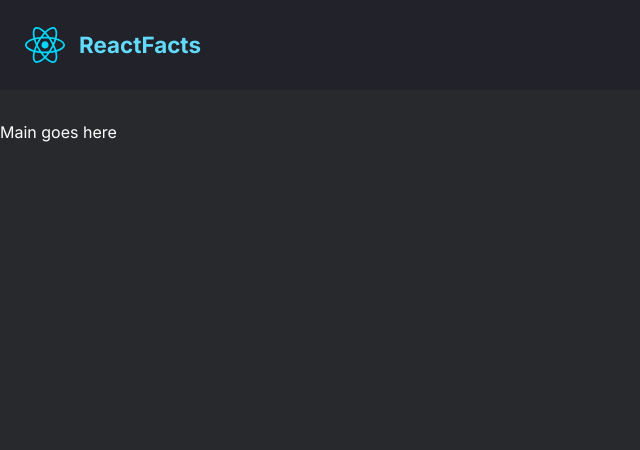
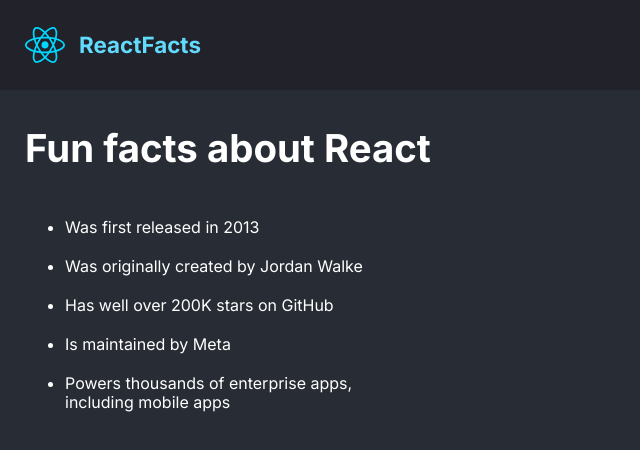
Before and after one commit to nataliewxngg/react-course, a React (Vite) app: page / in a window 1280 px wide. Shown: the top 450 px of the page, without its empty margins (0-640 px from the left). Built offline with nearby package versions, Linux system fonts and the light colour scheme.

Commit message:
Main content section

```diff
--- a/src/components/Main.jsx
+++ b/src/components/Main.jsx
@@ -1,8 +1,15 @@
 function Main() {
     return (
-        <h1>
-            Main goes here
-        </h1>
+        <main className="px-[25px]">
+            <h1 className="text-[2.4rem] font-bold py-[30px]">Fun facts about React</h1>
+            <ul className="list-disc pl-10 text-1 max-w-[400px]">
+                <li className="py-[10px] leading-[19px]">Was first released in 2013</li>
+                <li className="py-[10px] leading-[19px]">Was originally created by Jordan Walke</li>
+                <li className="py-[10px] leading-[19px]">Has well over 200K stars on GitHub</li>
+                <li className="py-[10px] leading-[19px]">Is maintained by Meta</li>
+                <li className="py-[10px] leading-[19px]">Powers thousands of enterprise apps, including mobile apps</li>
+            </ul>
+        </main>
     )
 }
 
--- a/src/index.css
+++ b/src/index.css
@@ -3,10 +3,6 @@
 body {
     /* padding: 20px; */
     font-family: Inter, sans-serif;
-    background: #27292c;
+    background: #282d35;
     color: white;
 }
-
-h1 {
-    margin-top: 30px;
-}
```
